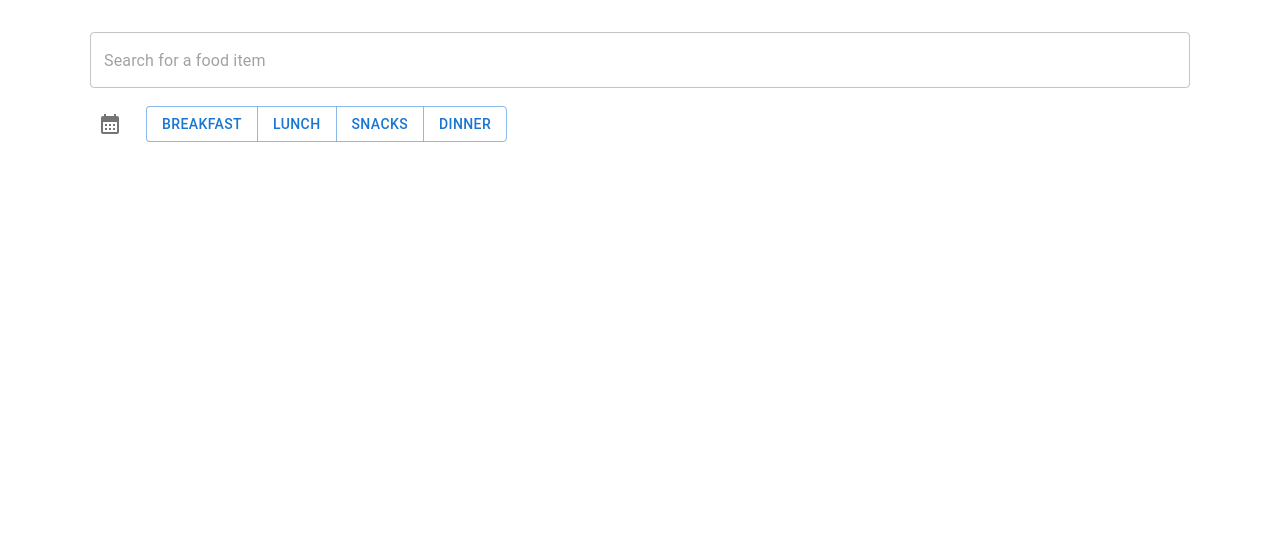
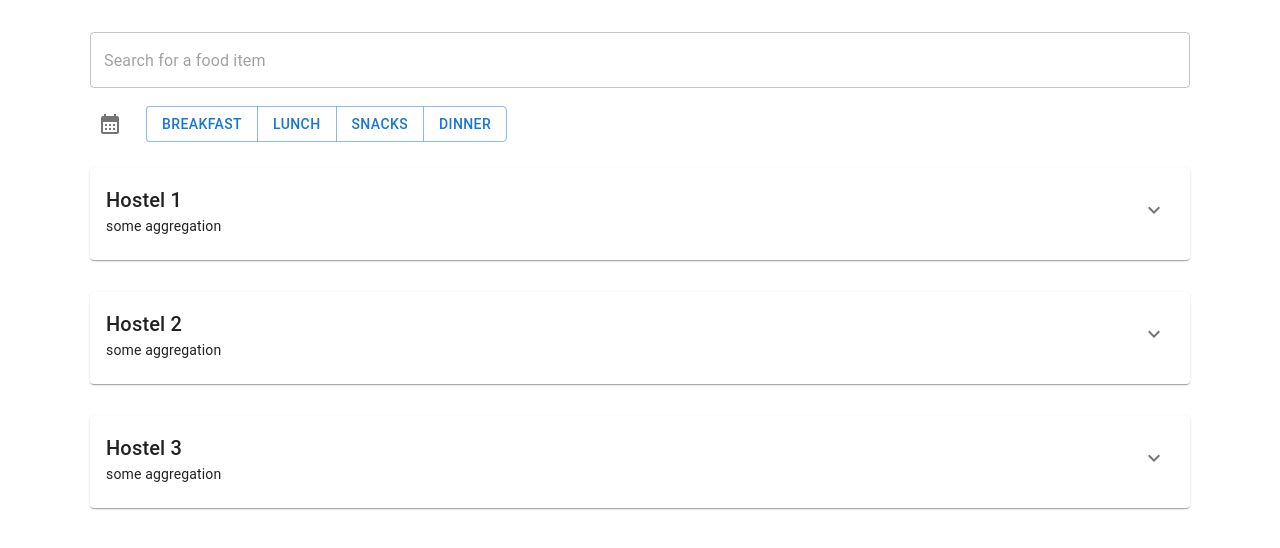
Before and after one commit to vruddhis/fleximess, a React (Vite) app in the folder frontend/: page /dashboard in a window 1280 px wide. Shown: the top 548 px of the page. Built offline with nearby package versions, Linux system fonts and the light colour scheme.

Commit message:
hostel list expansion

```diff
--- a/frontend/src/pages/GuestDashboard.jsx
+++ b/frontend/src/pages/GuestDashboard.jsx
@@ -32,6 +32,12 @@ import {useState} from 'react';
 
 const MEALS = ['BREAKFAST', 'LUNCH', 'DINNER', 'SNACKS'];
 const DEFAULT_KCAL = { BREAKFAST: 400, LUNCH: 600, DINNER: 500, SNACKS: 300 };
+const MEAL_SCHEDULE = [
+  { id: 'BREAKFAST', label: 'Breakfast', end: 10 },
+  { id: 'LUNCH', label: 'Lunch', end: 14 },
+  { id: 'SNACKS', label: 'Snacks', end: 18 },
+  { id: 'DINNER', label: 'Dinner', end: 24 },
+];
 
 function today(){
     const today = new Date();
@@ -40,19 +46,41 @@ function today(){
 }
 
 
-function nextMealByTime() {
+function whichMealByTime() {
   const h = new Date().getHours();
   if (h < 10) return 'BREAKFAST';
   if (h < 14) return 'LUNCH';
   if (h < 18) return 'SNACKS';
   return 'DINNER';
-}
+} //also we should disable meals that have already passed
 
 function aggregation(){ //after getting from API we aggregate to find what to show on the hostel lsit
 
 }
 function GuestDashboard(){
-return (<Box sx={{ maxWidth: 1100, mx: "auto", p: 3 }}>
+ //we can also use set in useState. so here we initialise it to empty state and then later as we expand or click on the expand button again we remove/add to set
+  const hostel_list = [1, 2, 3];
+  const [expandedHostelIds, setExpandedHostelIds] = useState(new Set());
+  const [selectedMeal, setSelectedMeal] = useState(whichMealByTime);
+  const currentHour = new Date().getHours();
+
+  //also from search bar whatever we search should weauto expand that hostel's menu and then highlight? or should we give results separately in popup. ig autoexpansion will be easier
+
+  function toggleHostel(hostelId) {
+    setExpandedHostelIds((currentIds) => {
+      const nextIds = new Set(currentIds);
+
+      if (nextIds.has(hostelId)) {
+        nextIds.delete(hostelId);
+      } else {
+        nextIds.add(hostelId);
+      }
+
+      return nextIds;
+    });
+  }
+
+return (<Box className="dashboard-page">
 
 
       <TextField
@@ -66,7 +94,7 @@ return (<Box sx={{ maxWidth: 1100, mx: "auto", p: 3 }}>
   <CalendarMonthIcon />
 </IconButton>
         <ButtonGroup variant="outlined">
-          {/* maybe a calendar icon here for the week */}
+
           <Button>Breakfast</Button>
           <Button>Lunch</Button>
           <Button>Snacks</Button>
@@ -77,10 +105,43 @@ return (<Box sx={{ maxWidth: 1100, mx: "auto", p: 3 }}>
         {/* a popout (drawer) for all filters */}
       </Box>
 
-      {/* Hostel list */}
+     {/* for hostels a for loop, and then we can expand also so that will need useState with parameter hostel id */}
       <Box id="hostel-list">
-  {/* for hostel in hostel_list (which we get from API) make the jsx*/}
+        {hostel_list.map((hostelId) => {
+          const hostelName = `Hostel ${hostelId}`;
 
+
+          const isExpanded = expandedHostelIds.has(hostelId);
+
+          return (
+            <Card key={hostelId} className="hostel-card">
+              <CardContent className="hostel-card-header"> {/* in this display horizontal, name and aggregation to left, and arrow icon on right */}
+                <Box className="hostel-card-info">
+                  <Typography variant="h6">
+                    {hostelName}
+                  </Typography>
+                  <Typography variant="body2">
+                    some aggregation
+                  </Typography>
+                </Box>
+
+                <IconButton
+                  className="hostel-expand-button"
+                  onClick={() => toggleHostel(hostelId)}
+                >
+                  <ExpandMoreIcon/>
+                </IconButton>
+              </CardContent>
+
+              <Collapse in={isExpanded} timeout="auto" unmountOnExit>
+                <CardContent>
+                  <Typography>here will be menu</Typography>
+                </CardContent>
+              </Collapse>
+
+            </Card>
+          );
+        })}
       </Box>
 
     </Box>);
--- a/frontend/src/pages/dashboard.css
+++ b/frontend/src/pages/dashboard.css
@@ -7,6 +7,34 @@
   flex-wrap: wrap;
 }
 
-#hostel-list{
-    display: "flex", flexDirection: "column", gap: 2
+.dashboard-page {
+  max-width: 1100px;
+  margin: 0 auto;
+  padding: 24px;
 }
+
+.hostel-card {
+  margin-bottom: 16px;
+}
+
+.hostel-card-header {
+  display: flex;
+  align-items: center;
+}
+
+.hostel-card-info {
+  display: flex;
+  flex-direction: column;
+  flex: 1;
+  min-width: 0;
+}
+
+.hostel-expand-button {
+  margin-left: auto;
+}
+
+#hostel-list {
+  display: flex;
+  flex-direction: column;
+  gap: 16px;
+}
```
